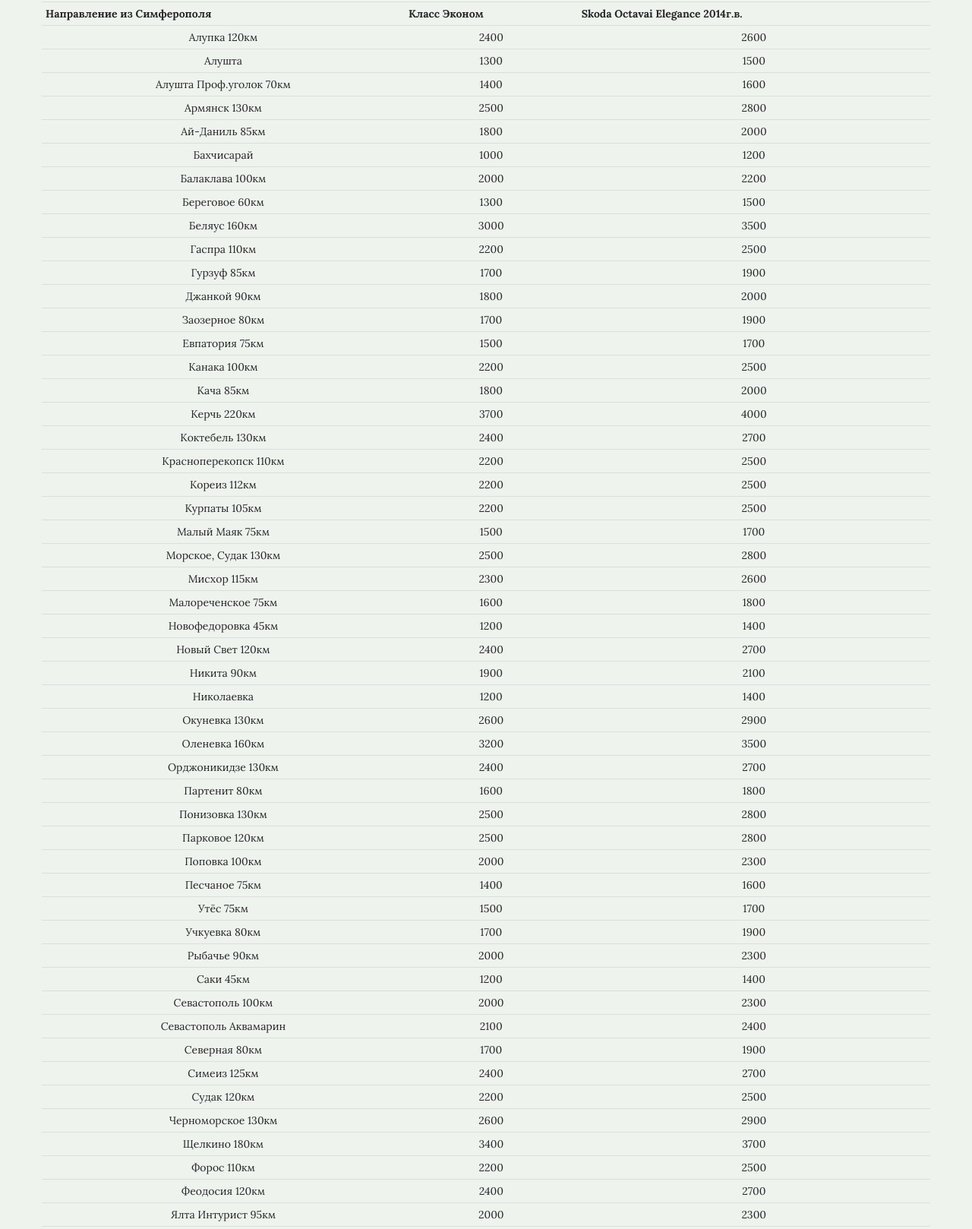
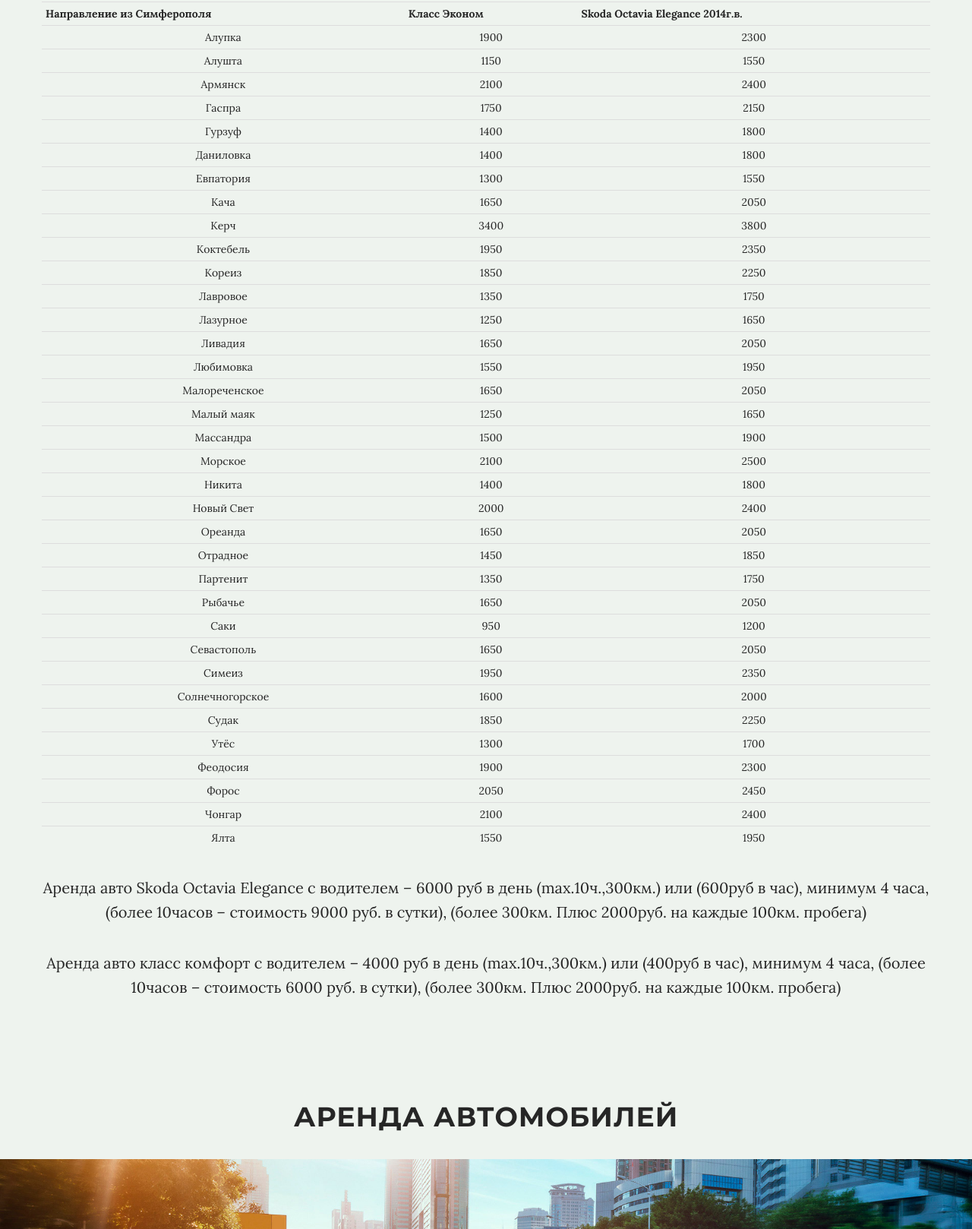
Before and after one commit to Moonfenix/moonfenix.github.io, a plain HTML site: page index.html in a window 1280 px wide. Shown: the part 2480-4098 px from the top of the page at 76% size. Drawn offline with Linux system fonts and the light colour scheme; some packages are replaced by stand-ins of ours.

Commit message:
Revert table.

```diff
--- a/index.html
+++ b/index.html
@@ -541,272 +541,182 @@
 						<tr>
 							<th class="tg-031e">Направление из Симферополя</th>
 							<th class="tg-yw4l">Класс Эконом</th>
-							<th class="tg-yw4l">Skoda Octavai Elegance 2014г.в.</th>
+							<th class="tg-yw4l">Skoda Octavia Elegance 2014г.в.</th>
 						</tr>
 						<tr>
-							<td class="tg-yw4l">Алупка 120км</td>
-							<td class="tg-yw4l">2400</td>
-							<td class="tg-yw4l">2600</td>
+							<td class="tg-yw4l">Алупка</td>
+							<td class="tg-yw4l">1900</td>
+							<td class="tg-yw4l">2300</td>
 						</tr>
 						<tr>
 							<td class="tg-yw4l">Алушта</td>
-							<td class="tg-yw4l">1300</td>
-							<td class="tg-yw4l">1500</td>
+							<td class="tg-yw4l">1150</td>
+							<td class="tg-yw4l">1550</td>
 						</tr>
 						<tr>
-							<td class="tg-yw4l">Алушта Проф.уголок 70км</td>
-							<td class="tg-yw4l">1400</td>
-							<td class="tg-yw4l">1600</td>
-						</tr>
-						<tr>
-							<td class="tg-yw4l">Армянск 130км</td>
-							<td class="tg-yw4l">2500</td>
-							<td class="tg-yw4l">2800</td>
-						</tr>
-						<tr>
-							<td class="tg-yw4l">Ай-Даниль 85км</td>
-							<td class="tg-yw4l">1800</td>
-							<td class="tg-yw4l">2000</td>
-						</tr>
-						<tr>
-							<td class="tg-yw4l">Бахчисарай</td>
-							<td class="tg-yw4l">1000</td>
-							<td class="tg-yw4l">1200</td>
-						</tr>
-						<tr>
-							<td class="tg-yw4l">Балаклава 100км</td>
-							<td class="tg-yw4l">2000</td>
-							<td class="tg-yw4l">2200</td>
-						</tr>
-						<tr>
-							<td class="tg-yw4l">Береговое 60км</td>
-							<td class="tg-yw4l">1300</td>
-							<td class="tg-yw4l">1500</td>
-						</tr>
-						<tr>
-							<td class="tg-yw4l">Беляус 160км</td>
-							<td class="tg-yw4l">3000</td>
-							<td class="tg-yw4l">3500</td>
-						</tr>
-						<tr>
-							<td class="tg-yw4l">Гаспра 110км</td>
-							<td class="tg-yw4l">2200</td>
-							<td class="tg-yw4l">2500</td>
-						</tr>
-						<tr>
-							<td class="tg-yw4l">Гурзуф 85км</td>
-							<td class="tg-yw4l">1700</td>
-							<td class="tg-yw4l">1900</td>
-						</tr>
-						<tr>
-							<td class="tg-yw4l">Джанкой 90км</td>
-							<td class="tg-yw4l">1800</td>
-							<td class="tg-yw4l">2000</td>
-						</tr>
-						<tr>
-							<td class="tg-yw4l">Заозерное 80км</td>
-							<td class="tg-yw4l">1700</td>
-							<td class="tg-yw4l">1900</td>
-						</tr>
-						<tr>
-							<td class="tg-yw4l">Евпатория 75км</td>
-							<td class="tg-yw4l">1500</td>
-							<td class="tg-yw4l">1700</td>
-						</tr>
-						<tr>
-							<td class="tg-yw4l">Канака 100км</td>
-							<td class="tg-yw4l">2200</td>
-							<td class="tg-yw4l">2500</td>
-						</tr>
-						<tr>
-							<td class="tg-yw4l">Кача 85км</td>
-							<td class="tg-yw4l">1800</td>
-							<td class="tg-yw4l">2000</td>
-						</tr>
-						<tr>
-							<td class="tg-yw4l">Керчь 220км</td>
-							<td class="tg-yw4l">3700</td>
-							<td class="tg-yw4l">4000</td>
-						</tr>
-						<tr>
-							<td class="tg-yw4l">Коктебель 130км</td>
-							<td class="tg-yw4l">2400</td>
-							<td class="tg-yw4l">2700</td>
-						</tr>
-						<tr>
-							<td class="tg-yw4l">Красноперекопск 110км</td>
-							<td class="tg-yw4l">2200</td>
-							<td class="tg-yw4l">2500</td>
-						</tr>
-						<tr>
-							<td class="tg-yw4l">Кореиз 112км</td>
-							<td class="tg-yw4l">2200</td>
-							<td class="tg-yw4l">2500</td>
-						</tr>
-						<tr>
-							<td class="tg-yw4l">Курпаты 105км</td>
-							<td class="tg-yw4l">2200</td>
-							<td class="tg-yw4l">2500</td>
-						</tr>
-						<tr>
-							<td class="tg-yw4l">Малый Маяк 75км</td>
-							<td class="tg-yw4l">1500</td>
-							<td class="tg-yw4l">1700</td>
-						</tr>
-						<tr>
-							<td class="tg-yw4l">Морское, Судак 130км</td>
-							<td class="tg-yw4l">2500</td>
-							<td class="tg-yw4l">2800</td>
-						</tr>
-						<tr>
-							<td class="tg-yw4l">Мисхор 115км</td>
-							<td class="tg-yw4l">2300</td>
-							<td class="tg-yw4l">2600</td>
-						</tr>
-						<tr>
-							<td class="tg-yw4l">Малореченское 75км</td>
-							<td class="tg-yw4l">1600</td>
-							<td class="tg-yw4l">1800</td>
-						</tr>
-						<tr>
-							<td class="tg-yw4l">Новофедоровка 45км</td>
-							<td class="tg-yw4l">1200</td>
-							<td class="tg-yw4l">1400</td>
-						</tr>
-						<tr>
-							<td class="tg-yw4l">Новый Свет 120км</td>
-							<td class="tg-yw4l">2400</td>
-							<td class="tg-yw4l">2700</td>
-						</tr>
-						<tr>
-							<td class="tg-yw4l">Никита 90км</td>
-							<td class="tg-yw4l">1900</td>
-							<td class="tg-yw4l">2100</td>
-						</tr>
-						<tr>
-							<td class="tg-yw4l">Николаевка</td>
-							<td class="tg-yw4l">1200</td>
-							<td class="tg-yw4l">1400</td>
-						</tr>
-						<tr>
-							<td class="tg-yw4l">Окуневка 130км</td>
-							<td class="tg-yw4l">2600</td>
-							<td class="tg-yw4l">2900</td>
-						</tr>
-						<tr>
-							<td class="tg-yw4l">Оленевка 160км</td>
-							<td class="tg-yw4l">3200</td>
-							<td class="tg-yw4l">3500</td>
-						</tr>
-						<tr>
-							<td class="tg-yw4l">Орджоникидзе 130км</td>
-							<td class="tg-yw4l">2400</td>
-							<td class="tg-yw4l">2700</td>
-						</tr>
-						<tr>
-							<td class="tg-yw4l">Партенит 80км</td>
-							<td class="tg-yw4l">1600</td>
-							<td class="tg-yw4l">1800</td>
-						</tr>
-						<tr>
-							<td class="tg-yw4l">Понизовка 130км</td>
-							<td class="tg-yw4l">2500</td>
-							<td class="tg-yw4l">2800</td>
-						</tr>
-						<tr>
-							<td class="tg-yw4l">Парковое 120км</td>
-							<td class="tg-yw4l">2500</td>
-							<td class="tg-yw4l">2800</td>
-						</tr>
-						<tr>
-							<td class="tg-yw4l">Поповка 100км</td>
-							<td class="tg-yw4l">2000</td>
-							<td class="tg-yw4l">2300</td>
-						</tr>
-						<tr>
-							<td class="tg-yw4l">Песчаное 75км</td>
-							<td class="tg-yw4l">1400</td>
-							<td class="tg-yw4l">1600</td>
-						</tr>
-						<tr>
-							<td class="tg-yw4l">Утёс 75км</td>
-							<td class="tg-yw4l">1500</td>
-							<td class="tg-yw4l">1700</td>
-						</tr>
-						<tr>
-							<td class="tg-yw4l">Учкуевка 80км</td>
-							<td class="tg-yw4l">1700</td>
-							<td class="tg-yw4l">1900</td>
-						</tr>
-						<tr>
-							<td class="tg-yw4l">Рыбачье 90км</td>
-							<td class="tg-yw4l">2000</td>
-							<td class="tg-yw4l">2300</td>
-						</tr>
-						<tr>
-							<td class="tg-yw4l">Саки 45км</td>
-							<td class="tg-yw4l">1200</td>
-							<td class="tg-yw4l">1400</td>
-						</tr>
-						<tr>
-							<td class="tg-yw4l">Севастополь 100км</td>
-							<td class="tg-yw4l">2000</td>
-							<td class="tg-yw4l">2300</td>
-						</tr>
-						<tr>
-							<td class="tg-yw4l">Севастополь Аквамарин</td>
+							<td class="tg-yw4l">Армянск</td>
 							<td class="tg-yw4l">2100</td>
 							<td class="tg-yw4l">2400</td>
 						</tr>
 						<tr>
-							<td class="tg-yw4l">Северная 80км</td>
-							<td class="tg-yw4l">1700</td>
+							<td class="tg-yw4l">Гаспра</td>
+							<td class="tg-yw4l">1750</td>
+							<td class="tg-yw4l">2150</td>
+						</tr>
+						<tr>
+							<td class="tg-yw4l">Гурзуф</td>
+							<td class="tg-yw4l">1400</td>
+							<td class="tg-yw4l">1800</td>
+						</tr>
+						<tr>
+							<td class="tg-yw4l">Даниловка</td>
+							<td class="tg-yw4l">1400</td>
+							<td class="tg-yw4l">1800</td>
+						</tr>
+						<tr>
+							<td class="tg-yw4l">Евпатория</td>
+							<td class="tg-yw4l">1300</td>
+							<td class="tg-yw4l">1550</td>
+						</tr>
+						<tr>
+							<td class="tg-yw4l">Кача</td>
+							<td class="tg-yw4l">1650</td>
+							<td class="tg-yw4l">2050</td>
+						</tr>
+						<tr>
+							<td class="tg-yw4l">Керч</td>
+							<td class="tg-yw4l">3400</td>
+							<td class="tg-yw4l">3800</td>
+						</tr>
+						<tr>
+							<td class="tg-yw4l">Коктебель</td>
+							<td class="tg-yw4l">1950</td>
+							<td class="tg-yw4l">2350</td>
+						</tr>
+						<tr>
+							<td class="tg-yw4l">Кореиз</td>
+							<td class="tg-yw4l">1850</td>
+							<td class="tg-yw4l">2250</td>
+						</tr>
+						<tr>
+							<td class="tg-yw4l">Лавровое</td>
+							<td class="tg-yw4l">1350</td>
+							<td class="tg-yw4l">1750</td>
+						</tr>
+						<tr>
+							<td class="tg-yw4l">Лазурное</td>
+							<td class="tg-yw4l">1250</td>
+							<td class="tg-yw4l">1650</td>
+						</tr>
+						<tr>
+							<td class="tg-yw4l">Ливадия</td>
+							<td class="tg-yw4l">1650</td>
+							<td class="tg-yw4l">2050</td>
+						</tr>
+						<tr>
+							<td class="tg-yw4l">Любимовка</td>
+							<td class="tg-yw4l">1550</td>
+							<td class="tg-yw4l">1950</td>
+						</tr>
+						<tr>
+							<td class="tg-yw4l">Малореченское</td>
+							<td class="tg-yw4l">1650</td>
+							<td class="tg-yw4l">2050</td>
+						</tr>
+						<tr>
+							<td class="tg-yw4l">Малый маяк</td>
+							<td class="tg-yw4l">1250</td>
+							<td class="tg-yw4l">1650</td>
+						</tr>
+						<tr>
+							<td class="tg-yw4l">Массандра</td>
+							<td class="tg-yw4l">1500</td>
 							<td class="tg-yw4l">1900</td>
 						</tr>
 						<tr>
-							<td class="tg-yw4l">Симеиз 125км</td>
-							<td class="tg-yw4l">2400</td>
-							<td class="tg-yw4l">2700</td>
-						</tr>
-						<tr>
-							<td class="tg-yw4l">Судак 120км</td>
-							<td class="tg-yw4l">2200</td>
+							<td class="tg-yw4l">Морское</td>
+							<td class="tg-yw4l">2100</td>
 							<td class="tg-yw4l">2500</td>
 						</tr>
 						<tr>
-							<td class="tg-yw4l">Черноморское 130км</td>
-							<td class="tg-yw4l">2600</td>
-							<td class="tg-yw4l">2900</td>
+							<td class="tg-yw4l">Никита</td>
+							<td class="tg-yw4l">1400</td>
+							<td class="tg-yw4l">1800</td>
 						</tr>
 						<tr>
-							<td class="tg-yw4l">Щелкино 180км</td>
-							<td class="tg-yw4l">3400</td>
-							<td class="tg-yw4l">3700</td>
+							<td class="tg-yw4l">Новый Свет</td>
+							<td class="tg-yw4l">2000</td>
+							<td class="tg-yw4l">2400</td>
 						</tr>
 						<tr>
-							<td class="tg-yw4l">Форос 110км</td>
-							<td class="tg-yw4l">2200</td>
-							<td class="tg-yw4l">2500</td>
+							<td class="tg-yw4l">Ореанда</td>
+							<td class="tg-yw4l">1650</td>
+							<td class="tg-yw4l">2050</td>
 						</tr>
 						<tr>
-							<td class="tg-yw4l">Феодосия 120км</td>
-							<td class="tg-yw4l">2400</td>
-							<td class="tg-yw4l">2700</td>
+							<td class="tg-yw4l">Отрадное</td>
+							<td class="tg-yw4l">1450</td>
+							<td class="tg-yw4l">1850</td>
 						</tr>
 						<tr>
-							<td class="tg-yw4l">Ялта Интурист 95км</td>
+							<td class="tg-yw4l">Партенит</td>
+							<td class="tg-yw4l">1350</td>
+							<td class="tg-yw4l">1750</td>
+						</tr>
+						<tr>
+							<td class="tg-yw4l">Рыбачье</td>
+							<td class="tg-yw4l">1650</td>
+							<td class="tg-yw4l">2050</td>
+						</tr>
+						<tr>
+							<td class="tg-yw4l">Саки</td>
+							<td class="tg-yw4l">950</td>
+							<td class="tg-yw4l">1200</td>
+						</tr>
+						<tr>
+							<td class="tg-yw4l">Севастополь</td>
+							<td class="tg-yw4l">1650</td>
+							<td class="tg-yw4l">2050</td>
+						</tr>
+						<tr>
+							<td class="tg-yw4l">Симеиз </td>
+							<td class="tg-yw4l">1950</td>
+							<td class="tg-yw4l">2350</td>
+						</tr>
+						<tr>
+							<td class="tg-yw4l">Солнечногорское</td>
+							<td class="tg-yw4l">1600</td>
 							<td class="tg-yw4l">2000</td>
+						</tr>
+						<tr>
+							<td class="tg-yw4l">Судак</td>
+							<td class="tg-yw4l">1850</td>
+							<td class="tg-yw4l">2250</td>
+						</tr>
+						<tr>
+							<td class="tg-yw4l">Утёс</td>
+							<td class="tg-yw4l">1300</td>
+							<td class="tg-yw4l">1700</td>
+						</tr>
+						<tr>
+							<td class="tg-yw4l">Феодосия</td>
+							<td class="tg-yw4l">1900</td>
 							<td class="tg-yw4l">2300</td>
 						</tr>
 						<tr>
-							<td class="tg-yw4l">Ялта 100км</td>
+							<td class="tg-yw4l">Форос</td>
+							<td class="tg-yw4l">2050</td>
+							<td class="tg-yw4l">2450</td>
+						</tr>
+						<tr>
+							<td class="tg-yw4l">Чонгар</td>
 							<td class="tg-yw4l">2100</td>
 							<td class="tg-yw4l">2400</td>
 						</tr>
 						<tr>
-							<td class="tg-yw4l">Аэропорт - Симферополь</td>
-							<td class="tg-yw4l">500</td>
-							<td class="tg-yw4l">600</td>
+							<td class="tg-yw4l">Ялта</td>
+							<td class="tg-yw4l">1550</td>
+							<td class="tg-yw4l">1950</td>
 						</tr>
 					</table>
 				</p>
```
